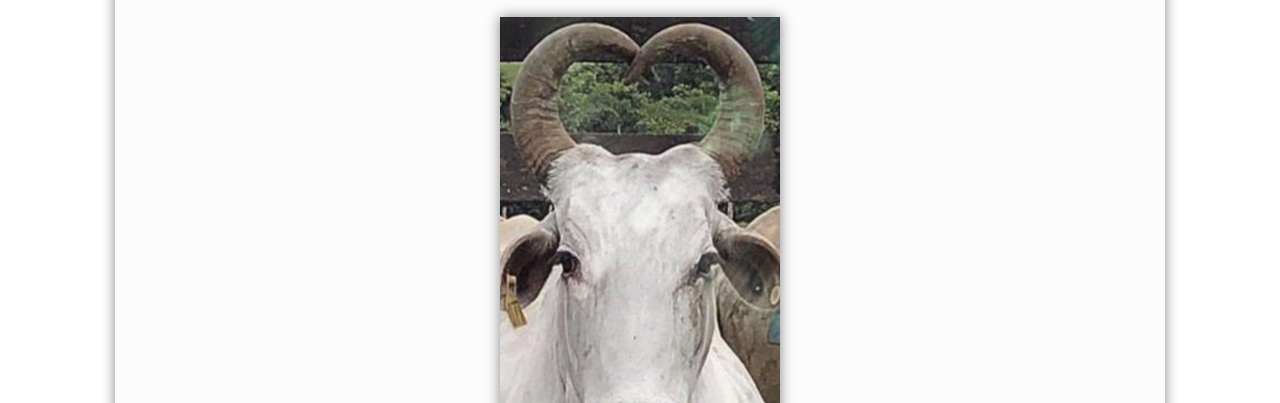
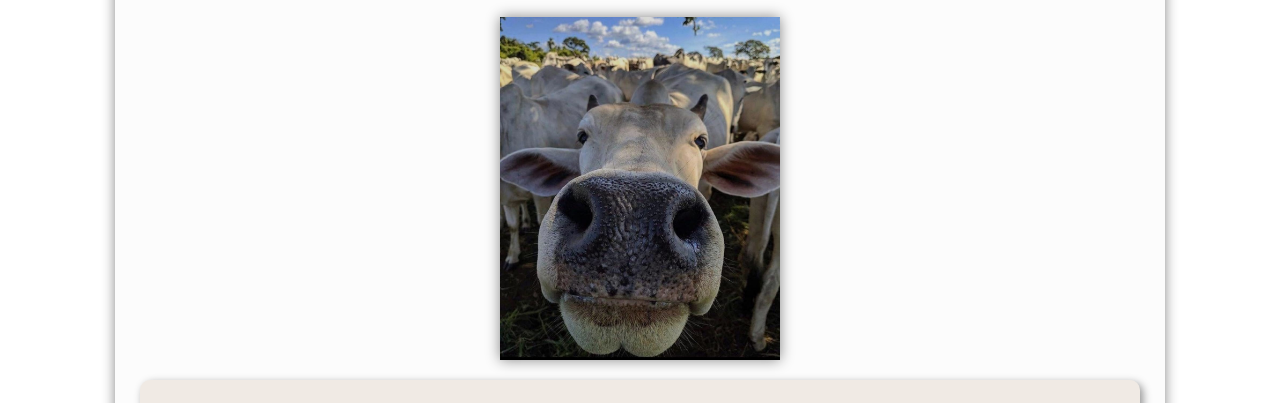
Before and after one commit to Alexoab/alexoab.github.io, a plain HTML site: page origem.html in a window 1280 px wide. Shown: the part 517-920 px from the top of the page. Drawn offline with Linux system fonts and the light colour scheme.

Commit message:
Nelore versão .1.4

```diff
--- a/origem.html
+++ b/origem.html
@@ -26,7 +26,7 @@
     </nav>
      <main>
         <h1>Origem</h1>
-        <div class="conteinercontatosimg"><img class="contatoimg" src="imagens/nelorecotação1048x914.png" alt="boi nelore">
+        <div class="conteinercontatosimg"><img class="contatoimg" src="imagens/fucinboi.jpeg" alt="boi nelore">
         </div>
         <aside>
             <p>
```
Also changed, not shown: imagens/fucinboi.jpeg (added).
